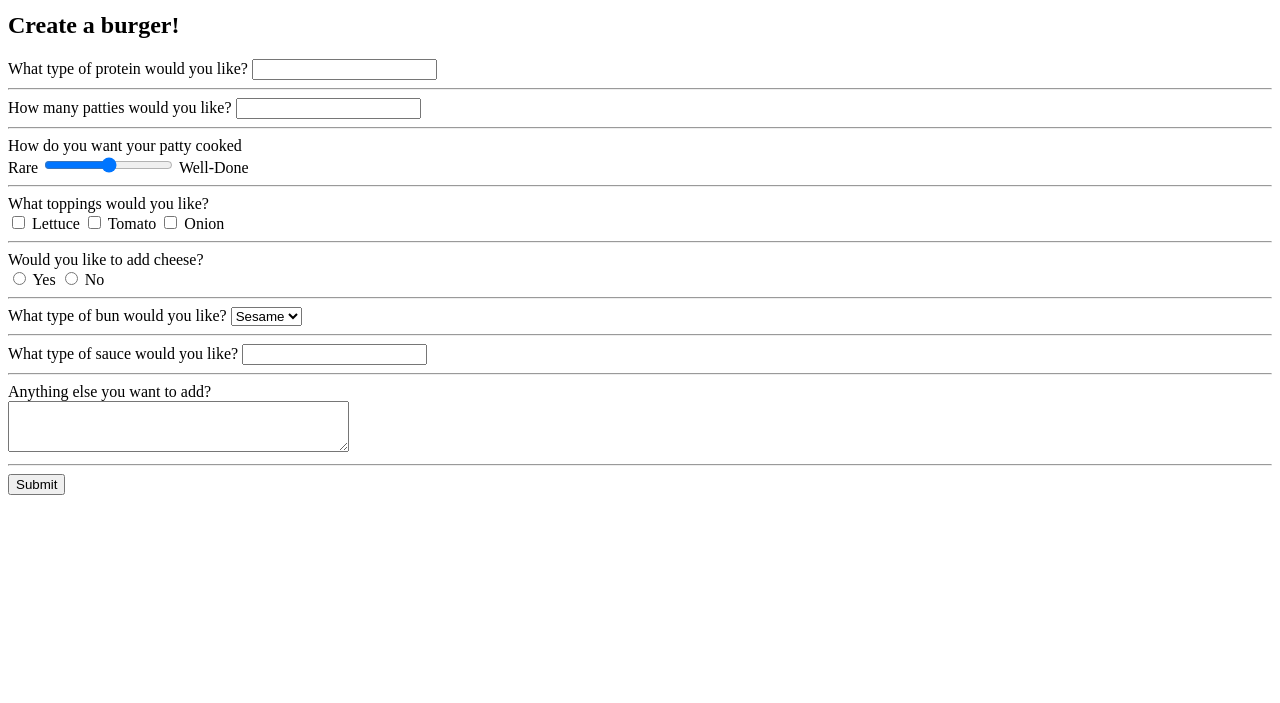
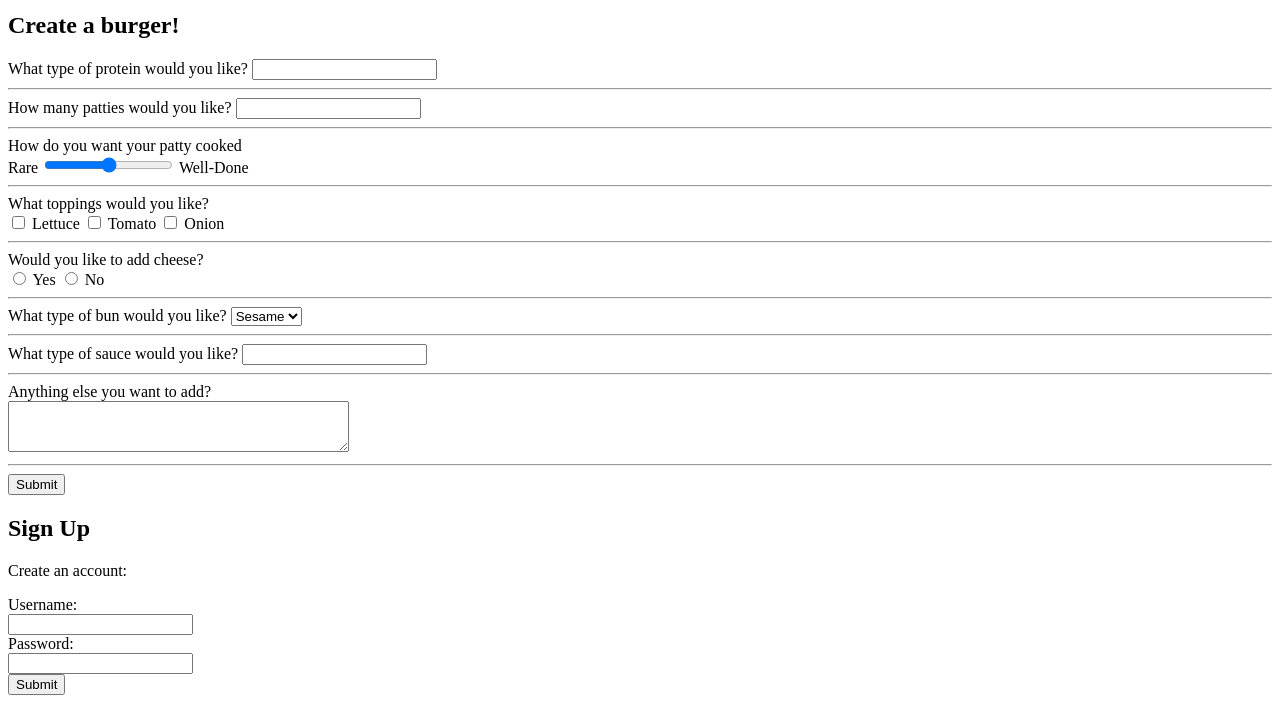
Before and after one commit to jasonenkristo123/RoadToFE, a plain HTML site: page form.html in a window 1280 px wide. Shown: the part 330-1033 px from the top of the page. Before the commit the page ends 833 px from the top, so only its background shows below. Drawn offline with Linux system fonts and the light colour scheme.

Commit message:
learn min max minlength and max length also regex and other way for submission

```diff
--- a/form.html
+++ b/form.html
@@ -88,5 +88,30 @@
         </section>
       </form>
     </section>
+
+  <head>
+    <title>Sign Up Page</title>
+    <link rel="stylesheet" href="style.css" type="text/css">
+    <link href="https://fonts.googleapis.com/css?family=Fjalla+One" rel="stylesheet">
+  </head>
+  <body>
+    <section class="overlay">
+			<h1>Sign Up</h1>
+      <p>Create an account:</p>
+      <form action="submission.html" method="GET">
+        <label for="username">Username:</label>
+        <br>
+				<!--Add the pattern attribute to the input below-->
+				<input id="username" name="username" type="text" required minlength="3" maxlength="15" pattern="[a-zA-Z0-9]+">
+        <br>
+        <label for="pw">Password:</label>
+        <br>
+				<input id="pw" name="pw" type="password" required minlength="8" maxlength="15">
+        <br>
+        <input type="submit" value="Submit">
+      </form>
+    </section>
+
+
   </body>
 </html>
```
